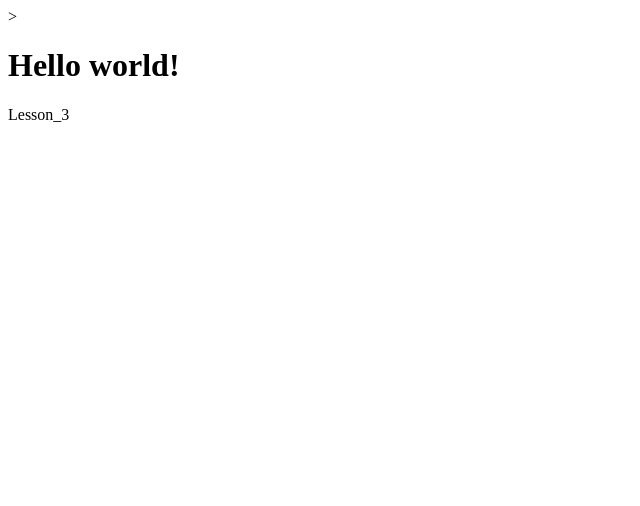
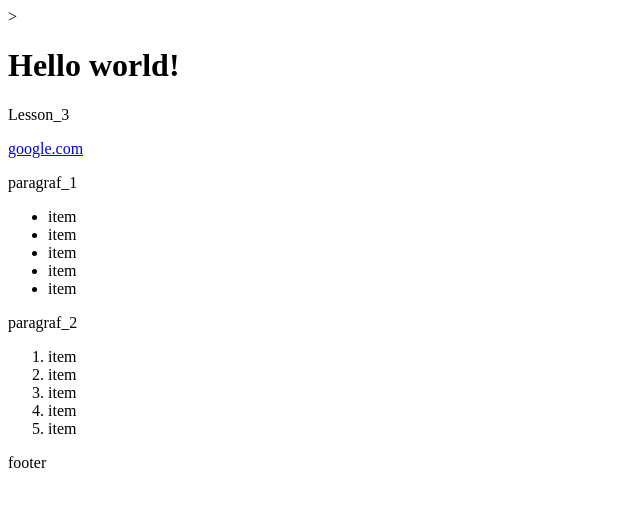
Before and after one commit to alisa-bielenko/lesson_3, a plain HTML site: page index.html in a window 1280 px wide. Shown: the whole page, without its empty margins (0-640 px from the left). Drawn offline with Linux system fonts and the light colour scheme.

Commit message:
version 2

```diff
--- a/index.html
+++ b/index.html
@@ -1,10 +1,30 @@
 <!DOCTYPE html>>
 <html>
     <head>
-        <title>Lesson_3 - version 1.0</title>
+        <title>Lesson_3 - version 2.0</title>
     </head>
     <body>
         <h1>Hello world!</h1>
         <p>Lesson_3</p>
+        <a href="https://www.google.com">google.com</a>
+        <p>paragraf_1</p>
+        <ul>
+            <li>item</li>
+            <li>item</li>
+            <li>item</li>
+            <li>item</li>
+            <li>item</li>
+        </ul>
+        <p>paragraf_2</p>
+        <ol>
+            <li>item</li>
+            <li>item</li>
+            <li>item</li>
+            <li>item</li>
+            <li>item</li>
+        </ol>
     </body>
+    <footer>
+        <div>footer</div>
+    </footer>
 </html>
```
